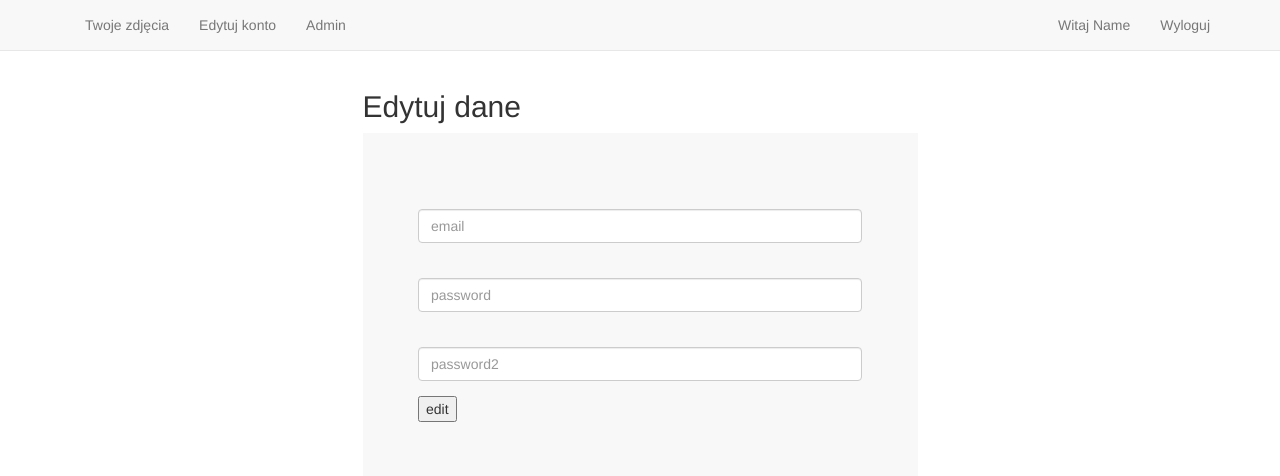
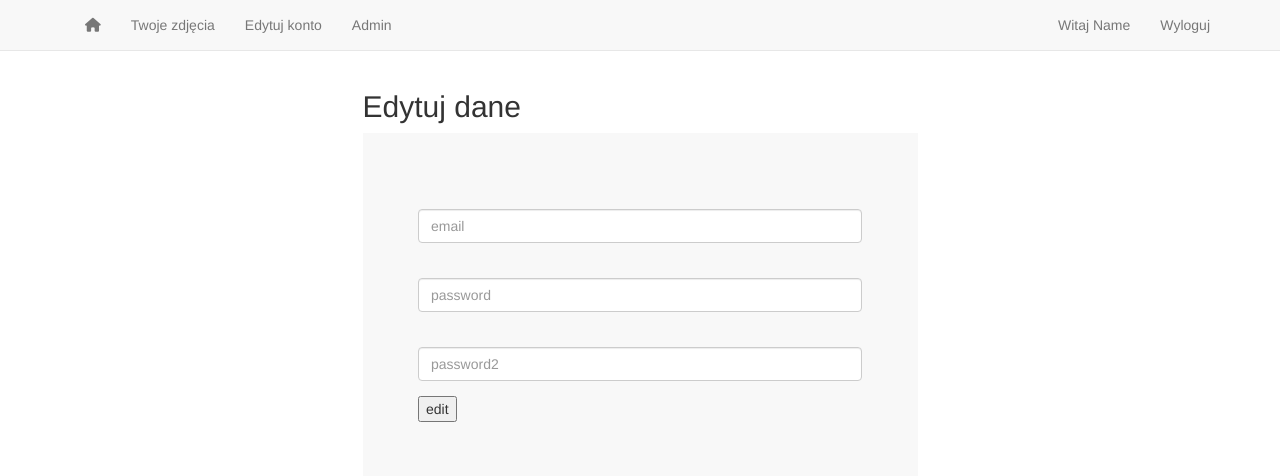
Before and after one commit to LucynaM/photoalbum, a Django app: page /edit_user/ in a window 1280 px wide. Shown: the top 476 px of the page. Run offline with Django 3.2, Linux system fonts and the light colour scheme; the visitor is signed in with stand-in values (Sample User, id 1); data comes from the database, SQL or seed files in the repository; some libraries are stand-ins or nearby versions.

```diff
--- a/photoalbum/templates/photoalbum/base.html
+++ b/photoalbum/templates/photoalbum/base.html
@@ -10,8 +10,7 @@
     {% bootstrap_css %}
     {% bootstrap_javascript %}
     <link href="https://fonts.googleapis.com/css?family=Fira+Sans:400,500,600,700&display=swap&subset=latin-ext" rel="stylesheet">
-    <link rel="stylesheet" href="https://use.fontawesome.com/releases/v5.3.1/css/all.css" integrity="sha384-mzrmE5qonljUremFsqc01SB46JvROS7bZs3IO2EmfFsd15uHvIt+Y8vEf7N7fWAU" crossorigin="anonymous" >
-
+        <script src="https://kit.fontawesome.com/b50f919a85.js"></script>
     <link rel="stylesheet" href="{% static 'photoalbum/css/style.css' %}">
 </head>
 <body>
@@ -30,6 +29,7 @@
             <div id="navbar" class="navbar-collapse collapse">
             <ul class="nav navbar-nav">
                 {% if user.is_authenticated %}
+                <li><a href="{% url 'main' %}"><i class="fas fa-home"></i></a></li>
                 <li><a href="{% url 'user_photo' %}">Twoje zdjęcia</a></li>
                 <li><a href="{% url 'edit_user' %}">Edytuj konto</a></li>
                 {% endif %}
```
